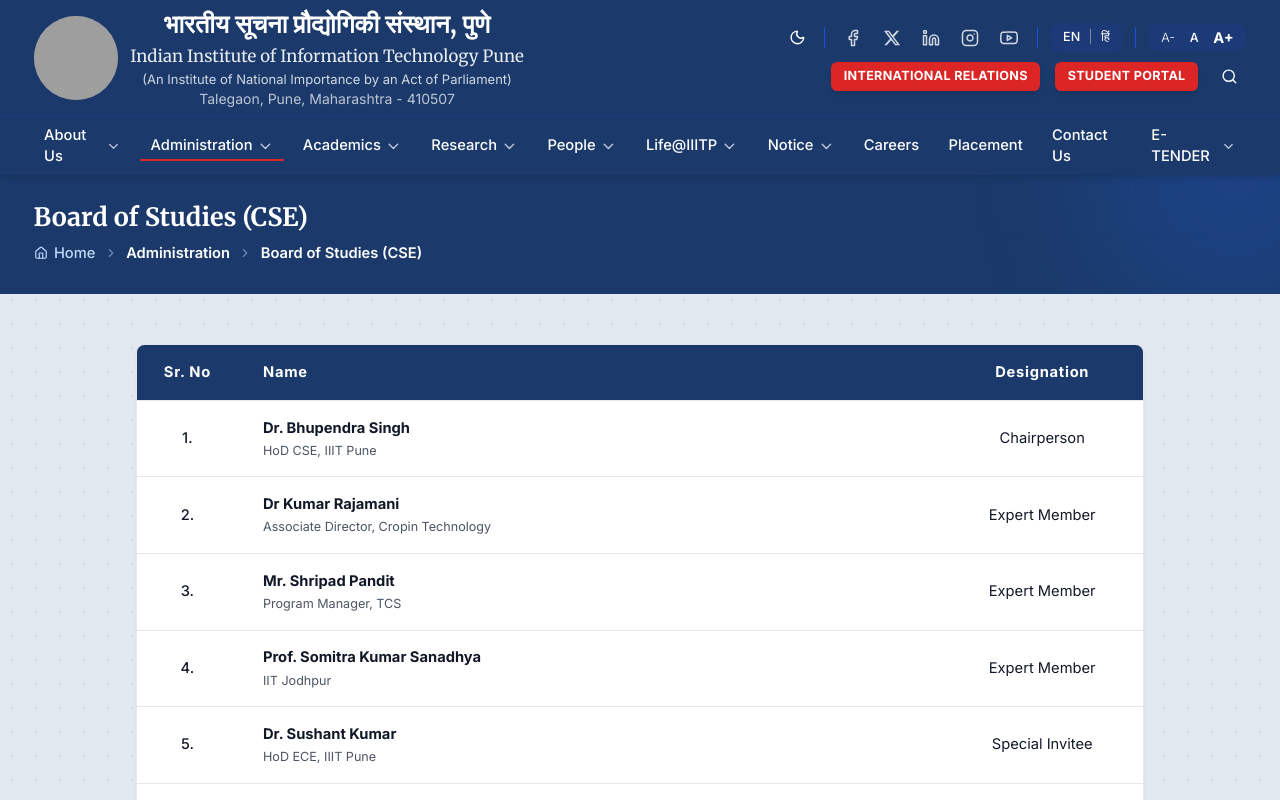
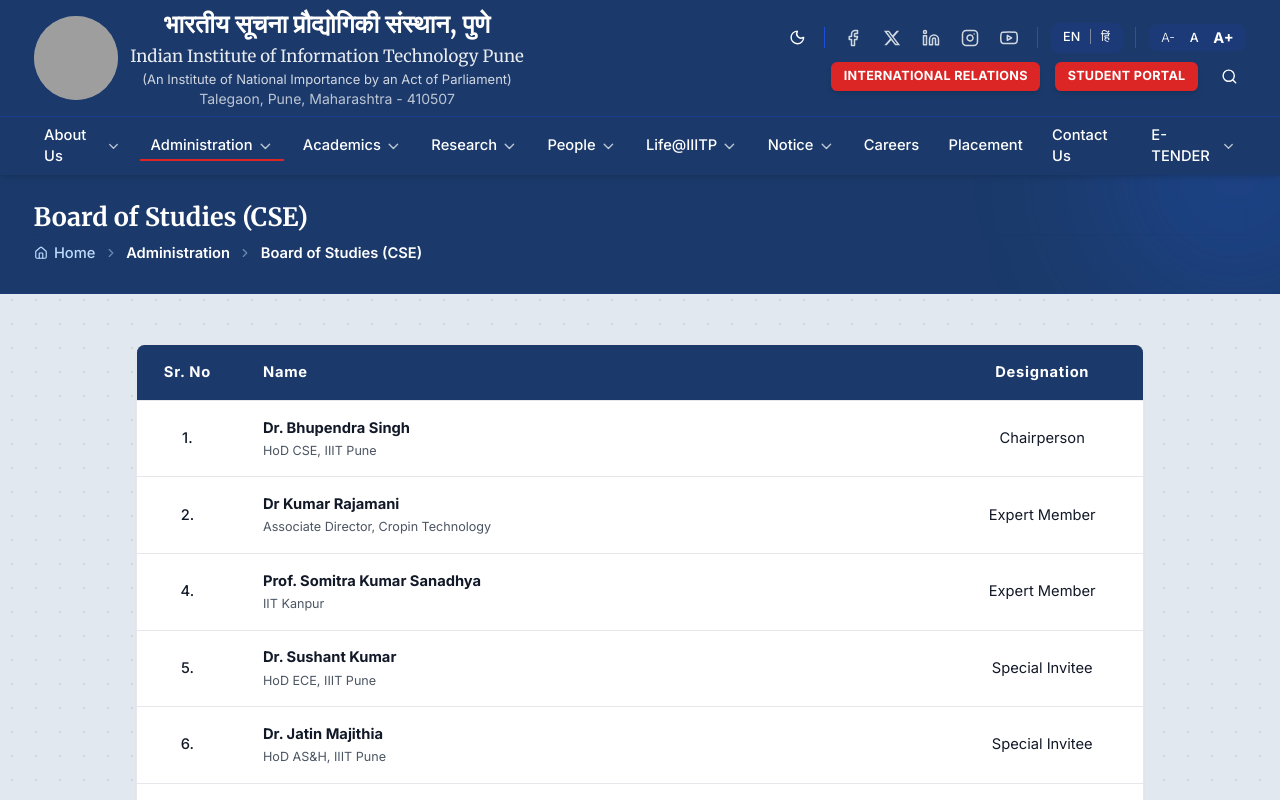
Before and after one commit to iiitp-official/website, a React (Vite) app: page /administration/board-of-studies-cse in a window 1280 px wide. Shown: the top 800 px of the page. Built offline with nearby package versions, Linux system fonts and the light colour scheme; grey boxes are pictures that could not be loaded.

Commit message:
Updated Board of Studies CSE

```diff
--- a/src/pages/BoardOfStudiesCsePage.jsx
+++ b/src/pages/BoardOfStudiesCsePage.jsx
@@ -6,8 +6,7 @@
   const data = [
     { srNo: 1, name: "Dr. Bhupendra Singh", affiliation: "HoD CSE, IIIT Pune", designation: "Chairperson" },
     { srNo: 2, name: "Dr Kumar Rajamani", affiliation: "Associate Director, Cropin Technology", designation: "Expert Member" },
-    { srNo: 3, name: "Mr. Shripad Pandit", affiliation: "Program Manager, TCS", designation: "Expert Member" },
-    { srNo: 4, name: "Prof. Somitra Kumar Sanadhya", affiliation: "IIT Jodhpur", designation: "Expert Member" },
+    { srNo: 4, name: "Prof. Somitra Kumar Sanadhya", affiliation: "IIT Kanpur", designation: "Expert Member" },
     { srNo: 5, name: "Dr. Sushant Kumar", affiliation: "HoD ECE, IIIT Pune", designation: "Special Invitee" },
     { srNo: 6, name: "Dr. Jatin Majithia", affiliation: "HoD AS&H, IIIT Pune", designation: "Special Invitee" },
     { srNo: 7, name: "Dr. Sanjeev Sharma", affiliation: "Assistant professor, IIIT Pune", designation: "Member" },
```
